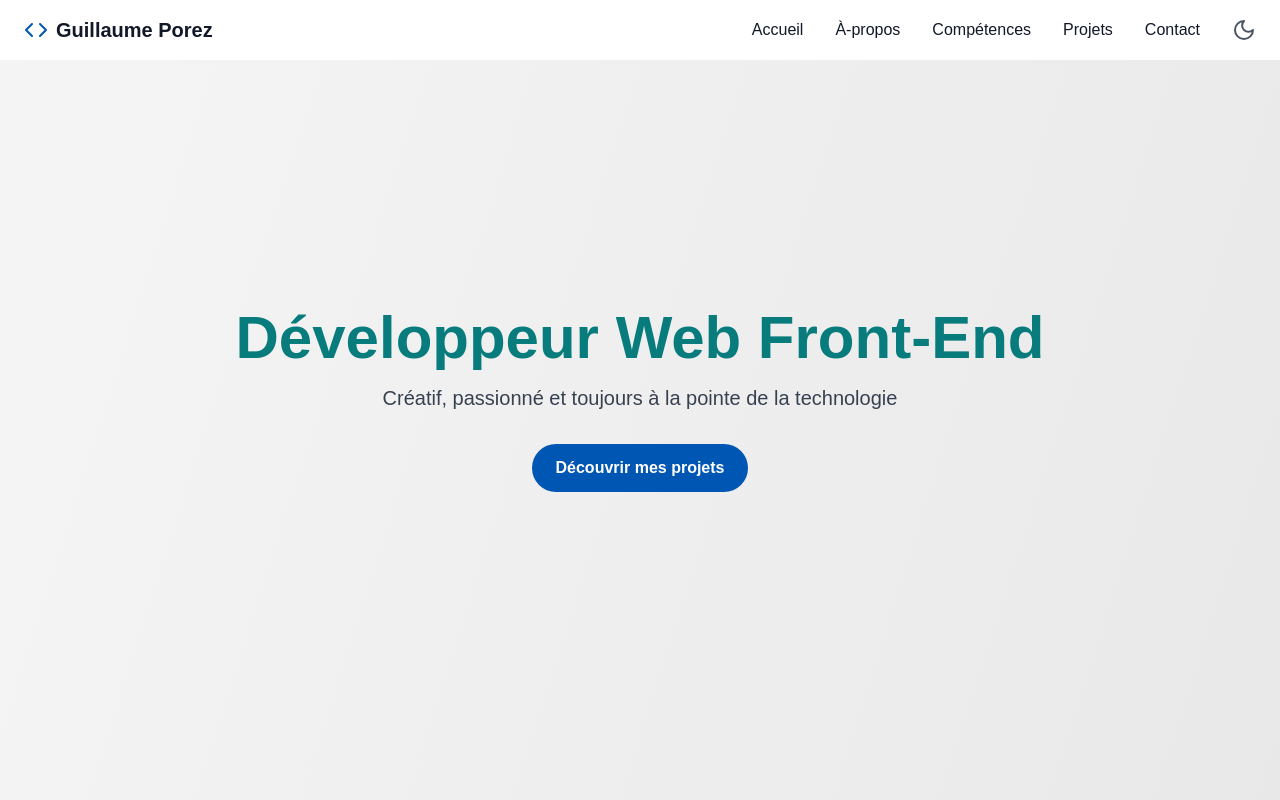
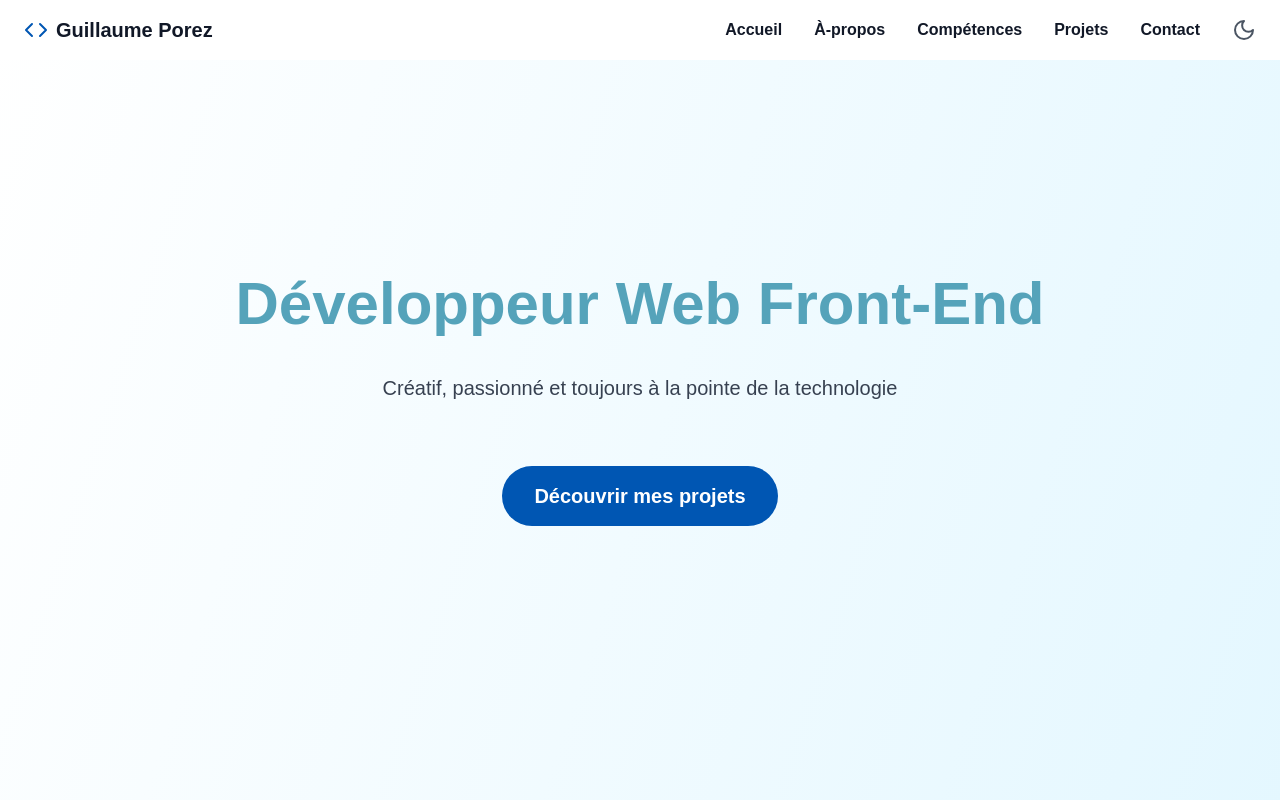
Before and after one commit to GuillaumePOREZ72/dev-front-portfolio, a React (Vite) app: page / in a window 1280 px wide. Shown: the top 800 px of the page. Built offline with nearby package versions, Linux system fonts and the light colour scheme.

Commit message:
maj global style

```diff
--- a/index.html
+++ b/index.html
@@ -2,6 +2,7 @@
 <html lang="fr">
   <head>
     <meta charset="UTF-8" />
+    <meta name="description" content="My portfolio." />
     <link
       rel="icon"
       type="image/svg+xml"
--- a/package.json
+++ b/package.json
@@ -15,6 +15,7 @@
     "dotenv": "^16.4.5",
     "express": "^4.21.1",
     "framer-motion": "^11.11.4",
+    "joi": "^17.13.3",
     "lucide-react": "^0.451.0",
     "react": "^18.3.1",
     "react-dom": "^18.3.1",
--- a/src/App.tsx
+++ b/src/App.tsx
@@ -30,6 +30,7 @@ import Contact from "./components/Contact";
  *
  * @returns {JSX.Element} The App component
  */
+
 function App() {
   const [darkMode, setDarkMode] = useState(false);
   const [storedDarkMode, setStoredDarkMode] = useLocalStorage(
--- a/src/components/Contact.tsx
+++ b/src/components/Contact.tsx
@@ -159,6 +159,7 @@ const Contact = () => {
 
         <div className="flex justify-center space-x-6">
           <motion.a
+            aria-label="Email"
             href="mailto:guillaumeporez@orange.fr"
             className="text-gray-700 dark:text-gray-300 hover:text-secondary-light dark:hover:text-secondary-dark transition-colors"
             whileHover={{ scale: 1.1 }}
@@ -166,6 +167,7 @@ const Contact = () => {
             <Mail size={32} />
           </motion.a>
           <motion.a
+            aria-label="LinkedIn Profile"
             href="https://www.linkedin.com/in/guillaume-porez-pro"
             target="_blank"
             rel="noopener noreferrer"
@@ -175,6 +177,7 @@ const Contact = () => {
             <Linkedin size={32} />
           </motion.a>
           <motion.a
+            aria-label="GitHub Profile"
             href="https://github.com/GuillaumePOREZ72"
             target="_blank"
             rel="noopener noreferrer"
--- a/src/components/Header.tsx
+++ b/src/components/Header.tsx
@@ -53,7 +53,22 @@ const Header: React.FC<HeaderProps> = ({ darkMode, toggleDarkMode }) => {
       transition={{ duration: 0.5 }}
     >
       <nav className="container mx-auto flex justify-between items-center py-4 px-6">
-        <motion.div className="flex items-center" whileHover={{ scale: 1.1 }}>
+        <motion.div
+          className="flex items-center"
+          whileHover={{
+            scale: 1.05,
+            rotate: [0, 2, -2, 0],
+            transition: {
+              duration: 0.3,
+              rotate: {
+                repeat: Infinity,
+                repeatType: "reverse",
+                duration: 0.5,
+              },
+            },
+          }}
+          whileTap={{ scale: 0.95 }}
+        >
           <Code className="text-secondary-light dark:text-secondary-dark mr-2" />
           <span className="text-xl font-bold text-gray-900 dark:text-white">
             Guillaume Porez
@@ -64,14 +79,16 @@ const Header: React.FC<HeaderProps> = ({ darkMode, toggleDarkMode }) => {
           {navItems.map((item) => (
             <motion.li key={item} whileHover={{ scale: 1.1 }}>
               <button
+                aria-label={`Go to ${item}`}
                 onClick={() => scrollToSection(item)}
-                className="text-gray-900 dark:text-white hover:text-secondary-light dark:hover:text-secondary-dark transition-colors"
+                className="text-gray-900 font-semibold dark:text-white hover:text-secondary-light dark:hover:text-secondary-dark transition-colors"
               >
                 {item.charAt(0).toUpperCase() + item.slice(1)}
               </button>
             </motion.li>
           ))}
           <motion.li
+            aria-label="Toggle dark mode"
             whileHover={{ scale: 1.1 }}
             whileTap={{ scale: 0.9 }}
             onClick={toggleDarkMode}
@@ -90,6 +107,7 @@ const Header: React.FC<HeaderProps> = ({ darkMode, toggleDarkMode }) => {
           onClick={toggleMenu}
           whileHover={{ scale: 1.1 }}
           whileTap={{ scale: 0.9 }}
+          aria-label="Toggle Menu"
         >
           {isOpen ? <X /> : <Menu />}
         </motion.button>
@@ -112,6 +130,7 @@ const Header: React.FC<HeaderProps> = ({ darkMode, toggleDarkMode }) => {
                   whileHover={{ scale: 1.1 }}
                 >
                   <button
+                    aria-label={`Go to ${item}`}
                     onClick={() => scrollToSection(item)}
                     className="text-gray-900 dark:text-white hover:text-secondary-light dark:hover:text-secondary-dark transition-colors"
                   >
@@ -120,6 +139,7 @@ const Header: React.FC<HeaderProps> = ({ darkMode, toggleDarkMode }) => {
                 </motion.li>
               ))}
               <motion.li
+                aria-label="Toggle dark mode"
                 whileHover={{ scale: 1.1 }}
                 whileTap={{ scale: 0.9 }}
                 onClick={toggleDarkMode}
--- a/src/components/Hero.tsx
+++ b/src/components/Hero.tsx
@@ -34,12 +34,12 @@ const Hero = (): JSX.Element => {
         <motion.h1
           className="text-6xl font-bold mb-4 text-gray-800 dark:text-white"
           animate={{ color: ["#1F2937", "#008080", "#87CEFA", "#1F2937"] }}
-          transition={{ duration: 5, repeat: Infinity }}
+          transition={{ duration: 15, repeat: Infinity }}
         >
           Développeur Web Front-End
         </motion.h1>
         <motion.p
-          className="text-xl mb-8 text-gray-700 dark:text-gray-300"
+          className="text-xl mt-10 mb-8 text-gray-700 dark:text-gray-300"
           initial={{ opacity: 0 }}
           animate={{ opacity: 1 }}
           transition={{ delay: 0.5, duration: 0.8 }}
@@ -47,7 +47,7 @@ const Hero = (): JSX.Element => {
           Créatif, passionné et toujours à la pointe de la technologie
         </motion.p>
         <motion.button
-          className="bg-secondary-light dark:bg-secondary-dark text-white dark:text-gray-900 px-6 py-3 rounded-full font-semibold transition-colors duration-300 hover:bg-tertiary-light dark:hover:bg-tertiary-dark"
+          className="bg-secondary-light dark:bg-secondary-dark text-white dark:text-gray-900 mt-8 px-8 py-4 rounded-full font-bold text-xl transition-colors duration-300 hover:bg-tertiary-light dark:hover:bg-tertiary-dark"
           whileHover={{
             scale: 1.05,
             rotate: [0, 2, -2, 0],
--- a/src/components/Skills.tsx
+++ b/src/components/Skills.tsx
@@ -36,7 +36,7 @@ const Skills = () => {
         {skills.map((skill, index) => (
           <motion.div
             key={skill}
-            className="bg-white/50 dark:bg-gray-700/50 text-lg text-gray-900 dark:text-white p-4 rounded-lg text-center cursor-pointer backdrop-blur-sm"
+            className="bg-white/50 dark:bg-gray-700/50 text-lg text-gray-900 dark:text-white m-4 p-8 rounded-lg text-center cursor-pointer backdrop-blur-sm"
             initial={{ opacity: 0, y: 50 }}
             animate={{ opacity: 1, y: 0 }}
             transition={{ duration: 0.5, delay: index * 0.1 }}
--- a/src/index.css
+++ b/src/index.css
@@ -7,7 +7,7 @@ body {
 }
 
 .section {
-  @apply min-h-screen flex flex-col justify-center items-center p-8;
+  @apply min-h-screen flex flex-col justify-center items-center;
 }
 
 h1,
--- a/tailwind.config.js
+++ b/tailwind.config.js
@@ -19,9 +19,8 @@ export default {
         sans: ["Manrope", "sans-serif"],
       },
       backgroundImage: {
-        "gradient-light": "linear-gradient(to bottom right, #f5f5f5, #e0e0e0)",
-        "gradient-dark":
-          "linear-gradient(to bottom right, #1a263d, #141a2d, #0f111b)",
+        "gradient-light": "linear-gradient(to bottom right, #ffffff, #d2f2ff)", // Changed to lighter blues
+        "gradient-dark": "linear-gradient(to bottom right, #1a263d, #0f111b)",
       },
     },
   },
```
Also changed, not shown: server.js (+24 -4 lines), 2 other files (tests, documents, lock files or other folders).
